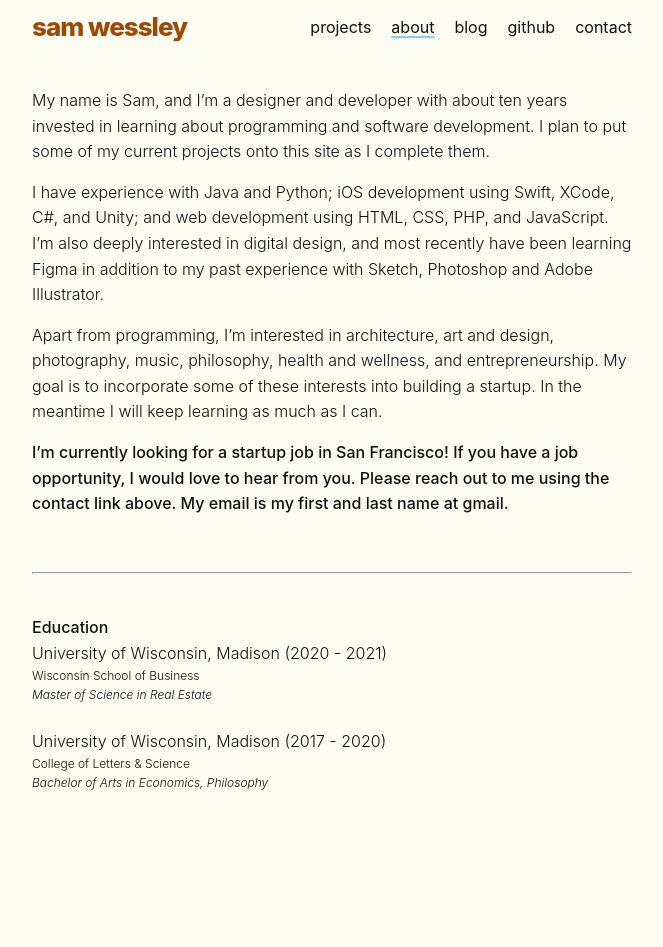
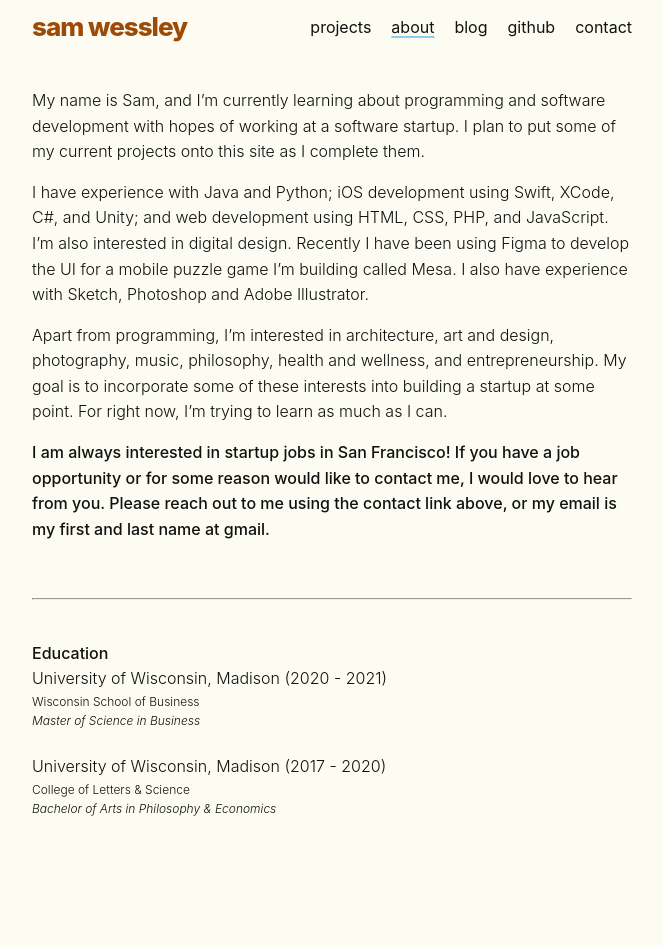
Before and after one commit to samwessley/samwessley.github.io, a Jekyll site: the page built from about.md, in a window 1280 px wide. Shown: the whole page, without its empty margins (308-971 px from the left). Built offline with Jekyll 4.4.1, drawn with Linux system fonts in a browser that asks for light colours; before the commit the page ends 922 px from its top, so only the background shows below that.

Commit message:
May 1 2022 update

```diff
--- a/about.md
+++ b/about.md
@@ -4,13 +4,13 @@ title: about
 permalink: /about/
 ---
 
-My name is Sam, and I’m a designer and developer with about ten years invested in learning about programming and software development. I plan to put some of my current projects onto this site as I complete them.
+My name is Sam, and I'm currently learning about programming and software development with hopes of working at a software startup. I plan to put some of my current projects onto this site as I complete them.
 
-I have experience with Java and Python; iOS development using Swift, XCode, C#, and Unity; and web development using HTML, CSS, PHP, and JavaScript. I'm also deeply interested in digital design, and most recently have been learning Figma in addition to my past experience with Sketch, Photoshop and Adobe Illustrator.
+I have experience with Java and Python; iOS development using Swift, XCode, C#, and Unity; and web development using HTML, CSS, PHP, and JavaScript. I'm also interested in digital design. Recently I have been using Figma to develop the UI for a mobile puzzle game I'm building called Mesa. I also have experience with Sketch, Photoshop and Adobe Illustrator.
 
-Apart from programming, I’m interested in architecture, art and design, photography, music, philosophy, health and wellness, and entrepreneurship. My goal is to incorporate some of these interests into building a startup. In the meantime I will keep learning as much as I can.
+Apart from programming, I’m interested in architecture, art and design, photography, music, philosophy, health and wellness, and entrepreneurship. My goal is to incorporate some of these interests into building a startup at some point. For right now, I'm trying to learn as much as I can.
 
-<p style="font-weight:500">I’m currently looking for a startup job in San Francisco! If you have a job opportunity, I would love to hear from you. Please reach out to me using the contact link above. My email is my first and last name at gmail.</p>
+<p style="font-weight:500">I am always interested in startup jobs in San Francisco! If you have a job opportunity or for some reason would like to contact me, I would love to hear from you. Please reach out to me using the contact link above, or my email is my first and last name at gmail.</p>
 
 <br>
 
@@ -22,11 +22,11 @@ Apart from programming, I’m interested in architecture, art and design, photog
     <p style="font-weight:500">Education</p>
     <p>University of Wisconsin, Madison (2020 - 2021)</p>
     <p style="font-size: 12px">Wisconsin School of Business</p>
-    <p style="font-size: 12px; font-style: italic">Master of Science in Real Estate</p>
+    <p style="font-size: 12px; font-style: italic">Master of Science in Business</p>
     <br>
     <p>University of Wisconsin, Madison (2017 - 2020)</p>
     <p style="font-size: 12px">College of Letters & Science</p>
-    <p style="font-size: 12px; font-style: italic">Bachelor of Arts in Economics, Philosophy</p>
+    <p style="font-size: 12px; font-style: italic">Bachelor of Arts in Philosophy & Economics</p>
 </div>
 
 <br>
```
